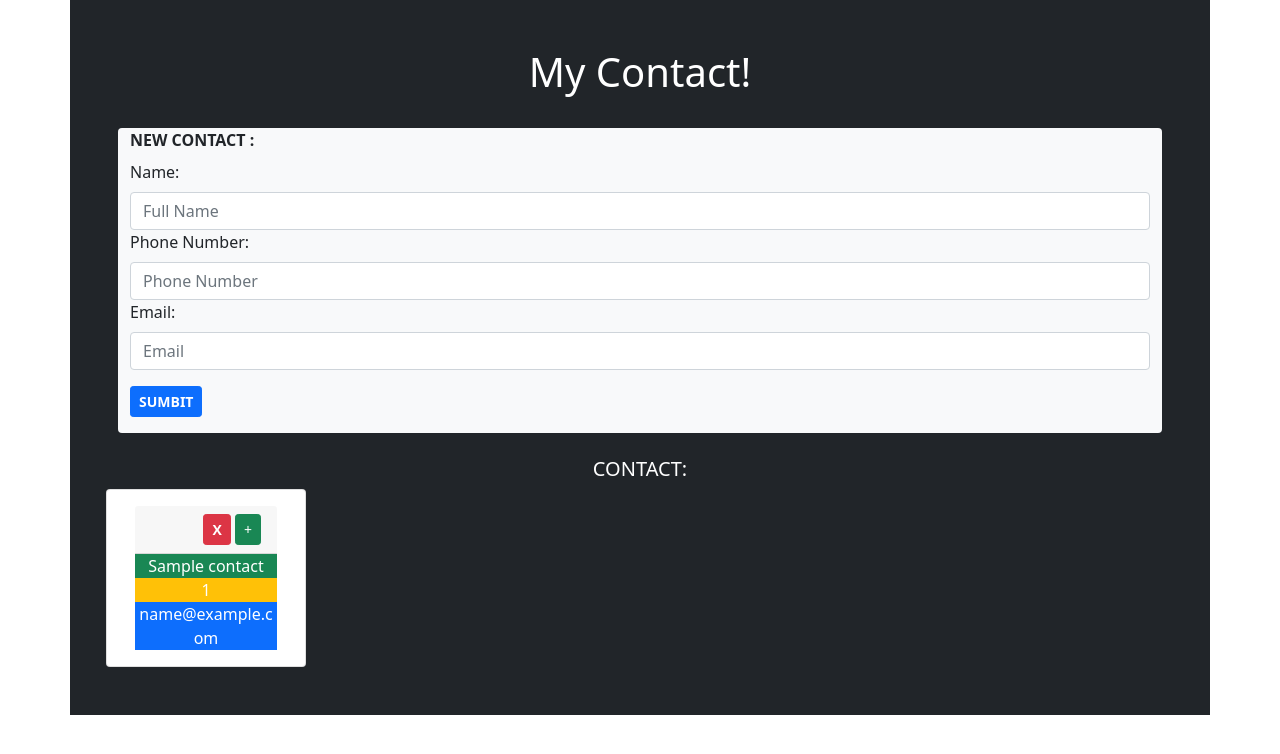
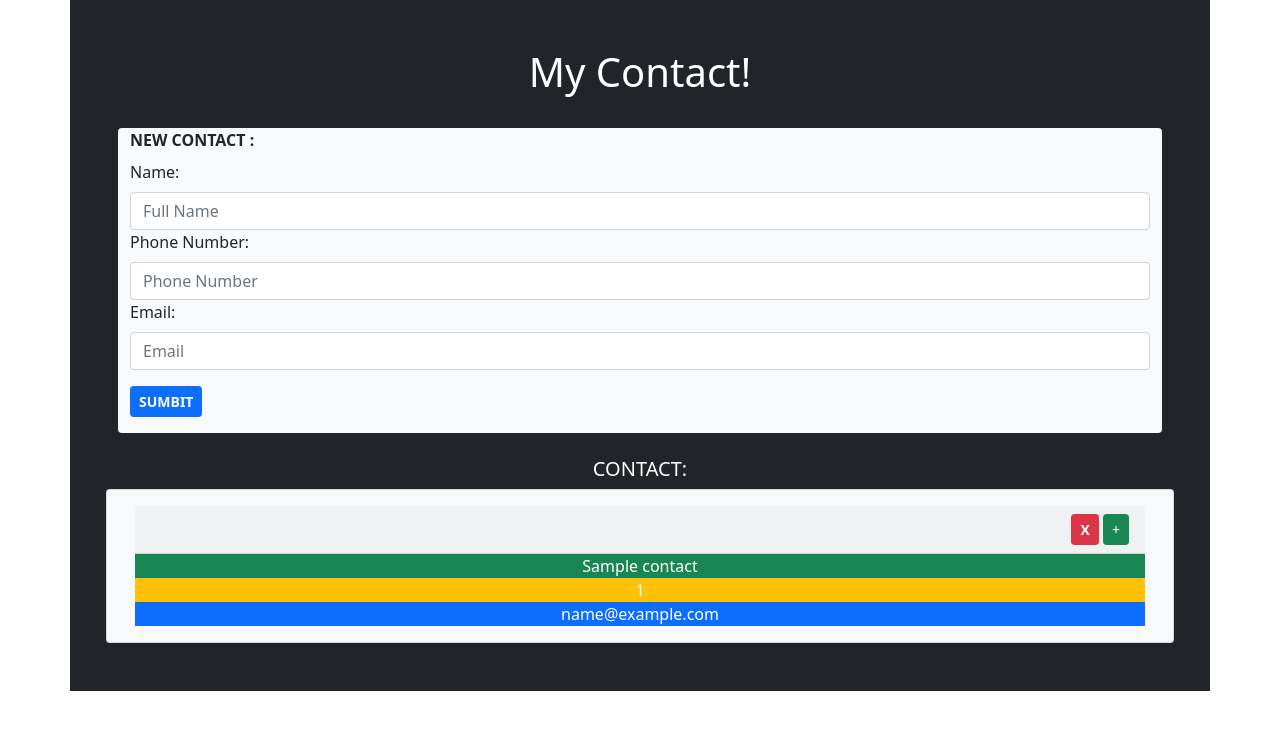
Before and after one commit to richardqlin/contact_manager, a Flask app: page / in a window 1280 px wide. Shown: the top 754 px of the page. Run offline with Flask 2, Linux system fonts and the light colour scheme; a database or web service that is not in the repository returns one stand-in record (values such as "Sample title").

Commit message:
Update index.html

```diff
--- a/templates/index.html
+++ b/templates/index.html
@@ -50,7 +50,7 @@
         <div class="row">
 {% for contact in contacts %}
 
-<div class="card" style="width:200px">
+<div class="card bg-light mb=3" >
 <div class="card-body">
 
         <div class="card-header text-end"><a href="/delete/{{contact['_id']}}" class="btn btn-sm btn-danger">
```
